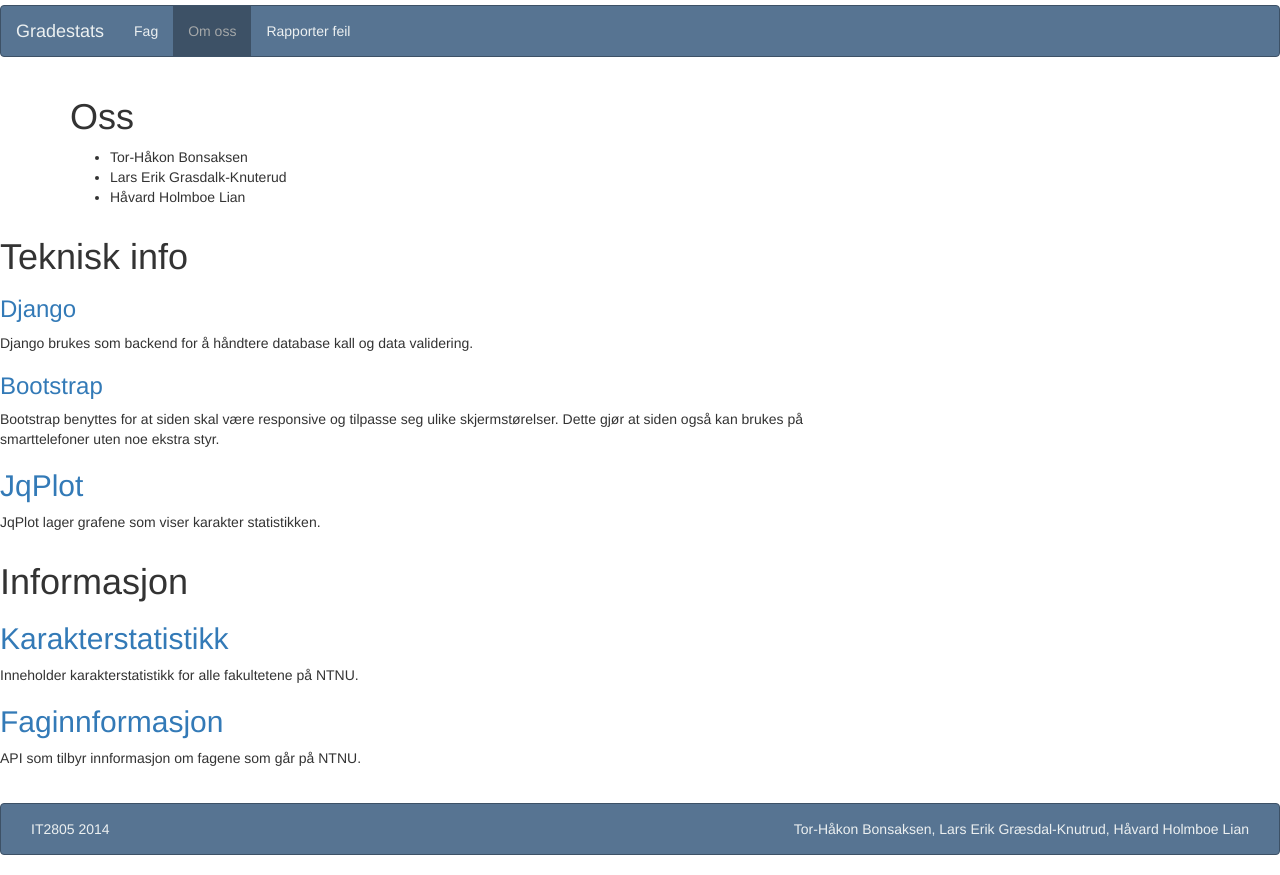
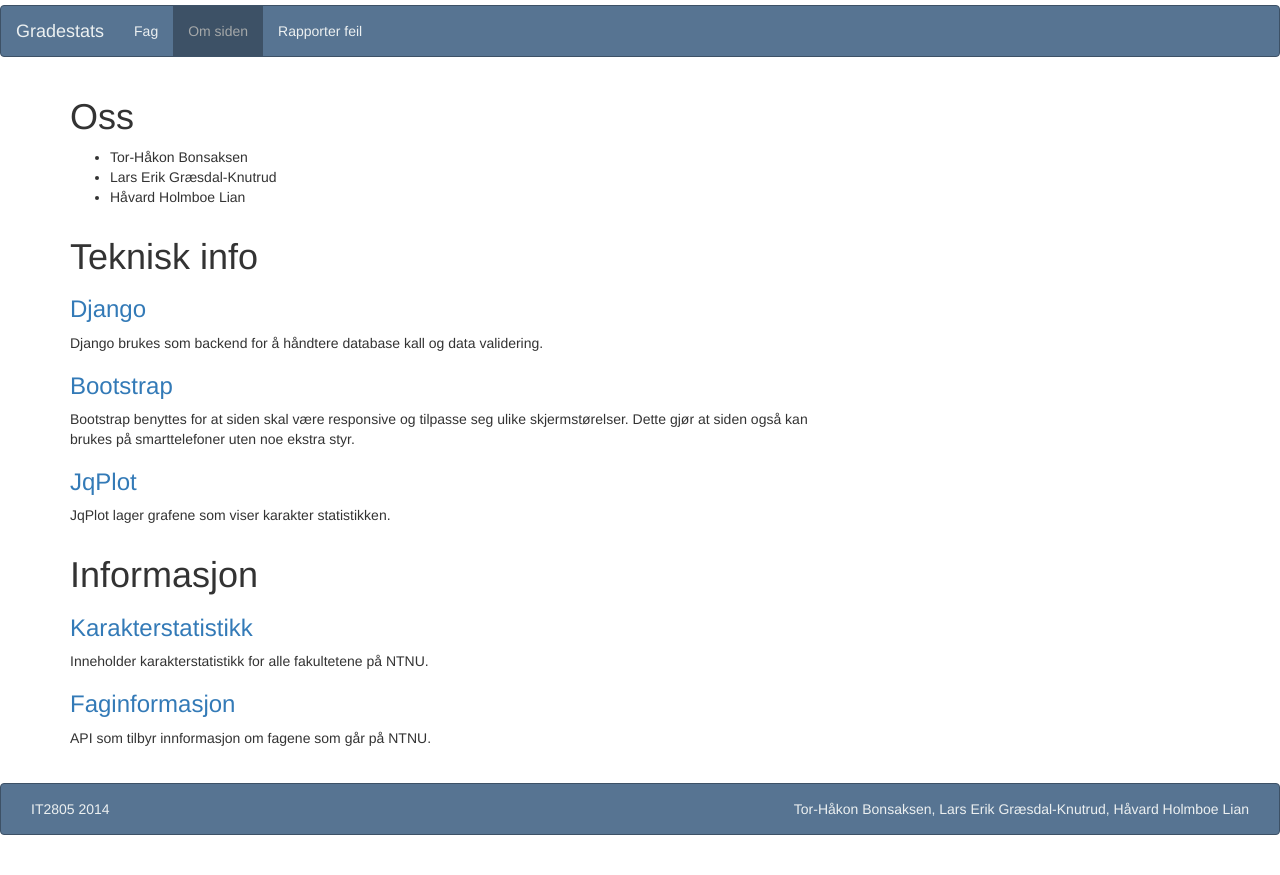
Before and after one commit to Torrib/gradestats, a Django app: page /about/ in a window 1280 px wide. After the commit the page ends 835 px from the top, so only its background shows below. Run offline with Django 3.2, Linux system fonts and the light colour scheme; some libraries are stand-ins or nearby versions.

Commit message:
More changes to about

```diff
--- a/templates/about.html
+++ b/templates/about.html
@@ -8,31 +8,30 @@
         <h1>Oss</h1>
         <ul>
             <li>Tor-Håkon Bonsaksen</li>
-            <li>Lars Erik Grasdalk-Knuterud</li>
+            <li>Lars Erik Græsdal-Knutrud</li>
             <li>Håvard Holmboe Lian</li>
         </ul>
     </div>
 </div>
-</div>
 <div class="row">
     <div class="col-md-8">
         <h1>Teknisk info</h1>
-        <a href="https://www.djangoproject.com/"><h3>Django</h3></a>
+        <a target="_blank" href="https://www.djangoproject.com/"><h3>Django</h3></a>
         <p>Django brukes som backend for å håndtere database kall og data validering.</p>
 
-        <a href="http://getbootstrap.com/"><h3>Bootstrap</h3></a>
+        <a target="_blank" href="http://getbootstrap.com/"><h3>Bootstrap</h3></a>
         <p>Bootstrap benyttes for at siden skal være responsive og tilpasse seg ulike skjermstørelser.
             Dette gjør at siden også kan brukes på smarttelefoner uten noe ekstra styr.</p>
-        <a href="http://www.jqplot.com/"><h2>JqPlot</h2></a>
+        <a target="_blank" href="http://www.jqplot.com/"><h3>JqPlot</h3></a>
         <p>JqPlot lager grafene som viser karakter statistikken.</p>
     </div>
 </div>
 <div class="row">
     <div class="col-md-8">
         <h1>Informasjon</h1>
-        <a href="http://www.ntnu.no/karstat/login.do"><h2>Karakterstatistikk</h2></a>
+        <a target="_blank" href="http://www.ntnu.no/karstat/login.do"><h3>Karakterstatistikk</h3></a>
         <p>Inneholder karakterstatistikk for alle fakultetene på NTNU.</p>
-        <a href="www.ime.ntnu.no/api"><h2>Faginnformasjon</h2></a>
+        <a target="_blank" href="http://www.ime.ntnu.no/api"><h3>Faginformasjon</h3></a>
         <p>API som tilbyr innformasjon om fagene som går på NTNU.</p>
     </div>
 </div>
--- a/templates/base.html
+++ b/templates/base.html
@@ -43,7 +43,7 @@
             <div class="collapse navbar-collapse" id="navigationlist">
                 <ul id="navbar" class="nav navbar-nav">
                     <li class="navbar-item"><a href="/index/">Fag</a></li>
-                    <li class="navbar-item"><a href="/about/">Om oss</a></li>
+                    <li class="navbar-item"><a href="/about/">Om siden</a></li>
                     <li class="navbar-item"><a href="/report/">Rapporter feil</a></li>
                 </ul>
             </div>
```
